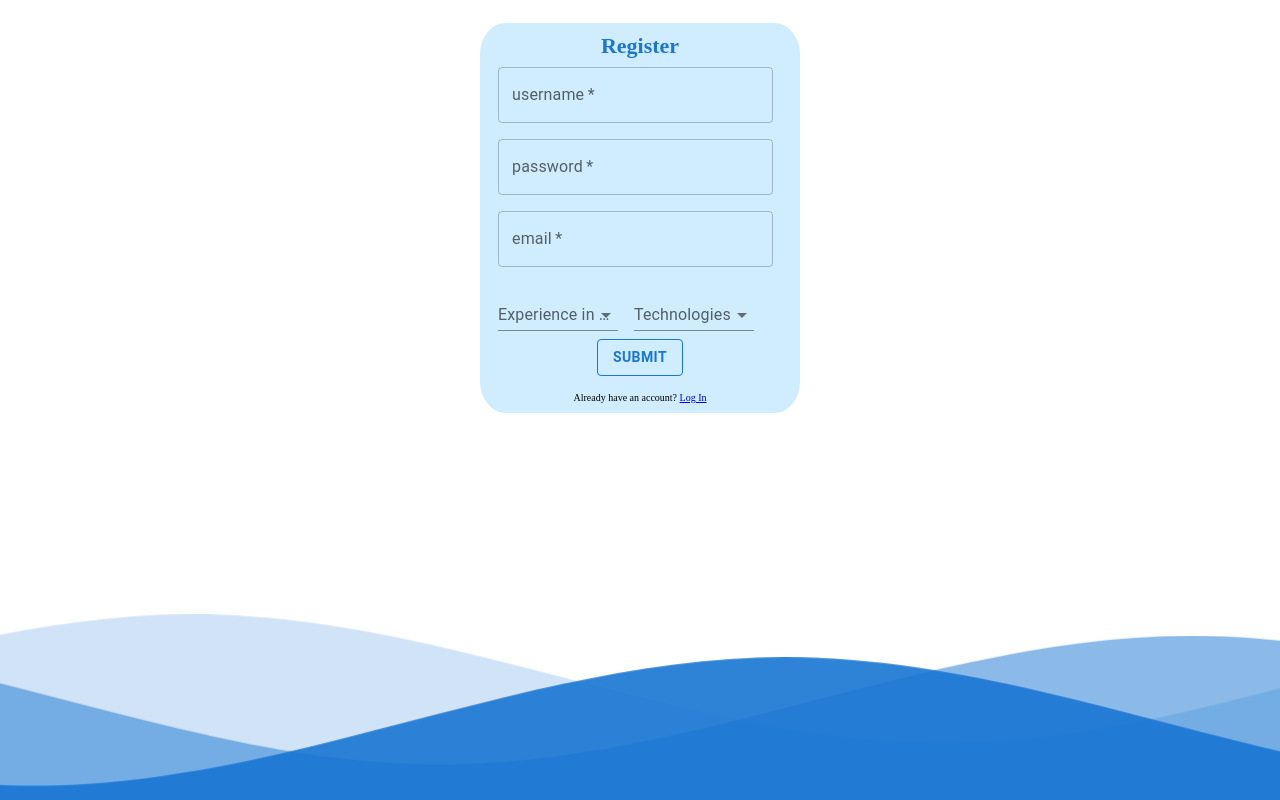
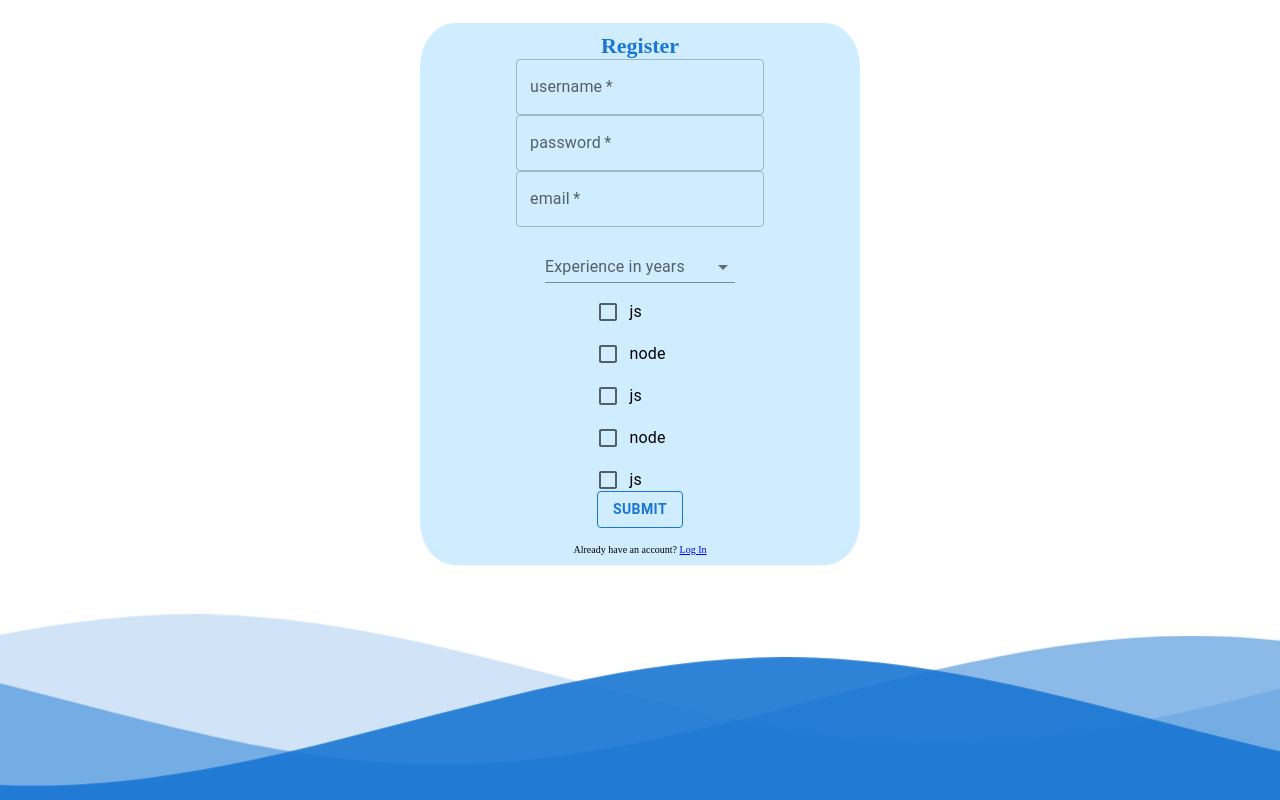
Before and after one commit to coka13/WorkSwipe, a React (Vite) app in the folder WorkSwipe/: page /register in a window 1280 px wide. Built offline with nearby package versions, Linux system fonts and the light colour scheme.

Commit message:
added checkbox to the register and fixed styling

```diff
--- a/WorkSwipe/src/components/FormComponent/FormComponent.css
+++ b/WorkSwipe/src/components/FormComponent/FormComponent.css
@@ -1,6 +1,11 @@
-.FieldsWraper{
-    display: flex;
-    flex-direction: row;
-    justify-content: space-around;
-    width:100%;
+.FieldsWraper {
+  display: flex;
+  flex-direction: column;
+  justify-content: center;
+  align-items: center;
+  width: 100%;
 }
+.scrollable-container {
+  max-height: 200px;
+  overflow-y: auto;
+}
--- a/WorkSwipe/src/components/FormComponent/FormComponent.jsx
+++ b/WorkSwipe/src/components/FormComponent/FormComponent.jsx
@@ -1,31 +1,41 @@
 import Box from "@mui/material/Box";
 import TextField from "@mui/material/TextField";
 import SelectVariants from "../SelectComponent/SelectComponent";
+import "./FormComponent.css";
+import { Checkbox, FormControlLabel, FormGroup } from "@mui/material";
 
 export default function FormComponent({ props }) {
-
   return (
-    <Box
-      component="form"
-      sx={{
-        "& .MuiTextField-root": { m: 1, width: "25ch" },
-      }}
-      noValidate
-      autoComplete="off"
-    >
+    <Box component="form" noValidate autoComplete="off">
       <div className="FieldsWraper">
         {props.map((prop) => {
-          if(!prop.id){
-            prop.id= 'outlined-basic'
+          if (!prop.id) {
+            prop.id = "outlined-basic";
           }
           if (prop.type === "select") {
-
             return <SelectVariants prop={prop} />;
+          } else if (prop.type === "check") {
+            return (
+              <div
+                className="scrollable-container"
+              >
+                <FormGroup>
+                  {prop.options.map((option) => (
+                    <FormControlLabel
+                      key={option}
+                      label={option}
+                      control={<Checkbox />}
+                    />
+                  ))}
+                </FormGroup>
+              </div>
+            );
           } else {
             return (
               <TextField
+                key={prop.id}
                 required={prop.required}
-                variant= {prop.variant}
+                variant={prop.variant}
                 id={prop.id}
                 label={prop.name}
                 type={prop.type}
--- a/WorkSwipe/src/components/SelectComponent/SelectComponent.css
+++ b/WorkSwipe/src/components/SelectComponent/SelectComponent.css
@@ -2,8 +2,6 @@
     max-height : 140px;
     display: flex;
     align-items: center;
-
+    justify-content: center;
     flex-direction: column;
-
-
 }
--- a/WorkSwipe/src/components/SelectComponent/SelectComponent.jsx
+++ b/WorkSwipe/src/components/SelectComponent/SelectComponent.jsx
@@ -10,24 +10,29 @@ export default function SelectVariants({ prop }) {
 
   const handleChange = (event) => {
     setValue(event.target.value)
+  };
 
-  };
   return (
     <>
-      <FormControl variant="standard" sx={{ m: 1, minWidth: 120 }}>
-        <InputLabel  id={prop.name}>{prop.label}</InputLabel>
+      <FormControl variant="standard" sx={{ m: 1, minWidth: 190 }}>
+        <InputLabel id={prop.name}>{prop.label}</InputLabel>
         <Select
           labelId={prop.name}
           id={prop.id}
           value={value}
           onChange={handleChange}
           label={prop.label}
+          MenuProps={{
+            PaperProps: {
+              style: {
+                maxHeight: 300,
+              },
+            },
+          }}
         >
-
-            {prop.options.map((option) => (
-              <MenuItem value={option}>{option}</MenuItem>
-            ))}
-
+          {prop.options.map((option) => (
+            <MenuItem key={option} value={option}>{option}</MenuItem>
+          ))}
         </Select>
       </FormControl>
     </>
--- a/WorkSwipe/src/pages/RegisterPage/RegisterPage.css
+++ b/WorkSwipe/src/pages/RegisterPage/RegisterPage.css
@@ -8,7 +8,7 @@
     border-radius: 8%;
     margin: 15px;
     padding: 10px;
-    width: 300px;
+    width: 420px;
     font-size: 22px;
 
 
--- a/WorkSwipe/src/pages/RegisterPage/RegisterPage.jsx
+++ b/WorkSwipe/src/pages/RegisterPage/RegisterPage.jsx
@@ -12,7 +12,7 @@ const RegisterPage = () => {
     {
       name: "experience-in-years",
       type: "select",
-      label: "Experience in Years",
+      label: "Experience in years",
       options: [
         0, 1, 2, 3, 4, 5, 6, 7, 8, 9, 10, 11, 12, 13, 14, 15, 16, 17, 18, 19,
         20,
@@ -21,9 +21,70 @@ const RegisterPage = () => {
     },
     {
       name: "technologies",
-      type: "select",
+      type: "check",
       label: "Technologies",
-      options: ["js", "node"],
+      options: [
+        "js",
+        "node",
+        "js",
+        "node",
+        "js",
+        "node",
+        "js",
+        "node",
+        "js",
+        "node",
+        "js",
+        "node",
+        "js",
+        "node",
+        "js",
+        "node",
+        "js",
+        "node",
+        "js",
+        "node",
+        "js",
+        "node",
+        "js",
+        "node",
+        "js",
+        "node",
+        "js",
+        "node",
+        "js",
+        "node",
+        "js",
+        "node",
+        "js",
+        "node",
+        "js",
+        "node",
+        "js",
+        "node",
+        "js",
+        "node",
+        "js",
+        "node",
+        "js",
+        "node",
+        "js",
+        "node",
+        "js",
+        "node",
+        "js",
+        "node",
+        "js",
+        "node",
+        "js",
+        "node",
+        "js",
+        "node",
+        "js",
+        "node",
+        "js",
+        "node",
+      ],
       required: true,
     },
   ];
```
